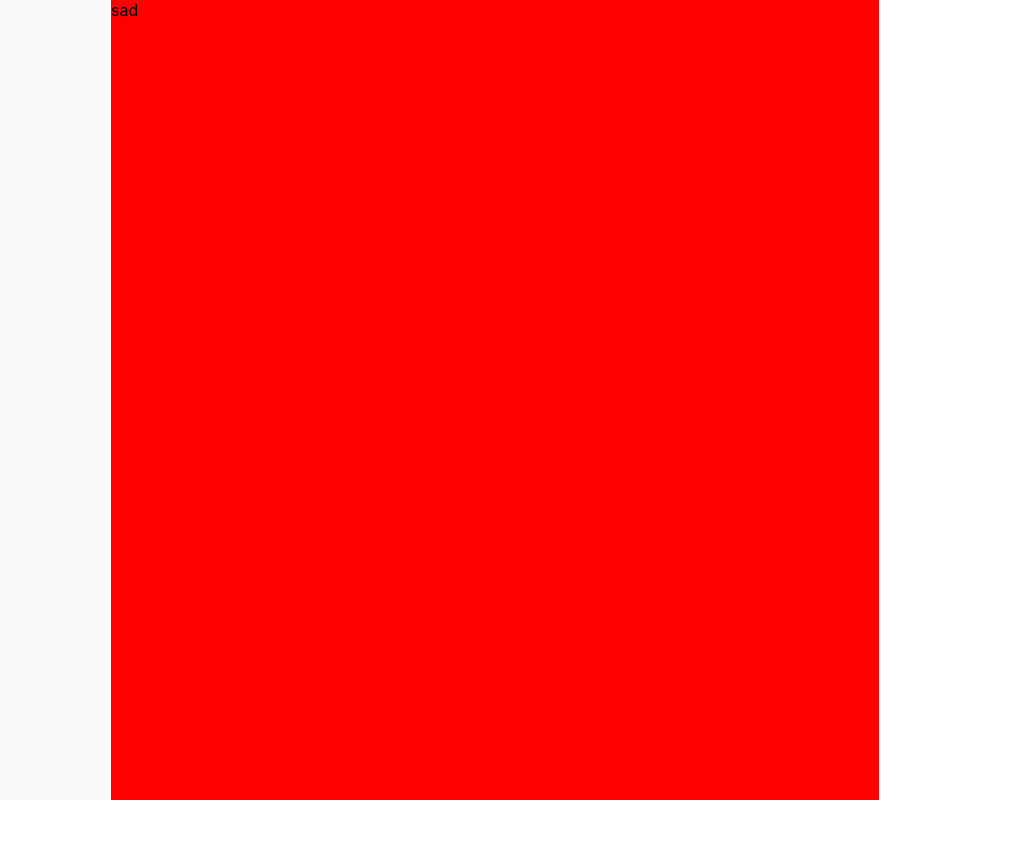
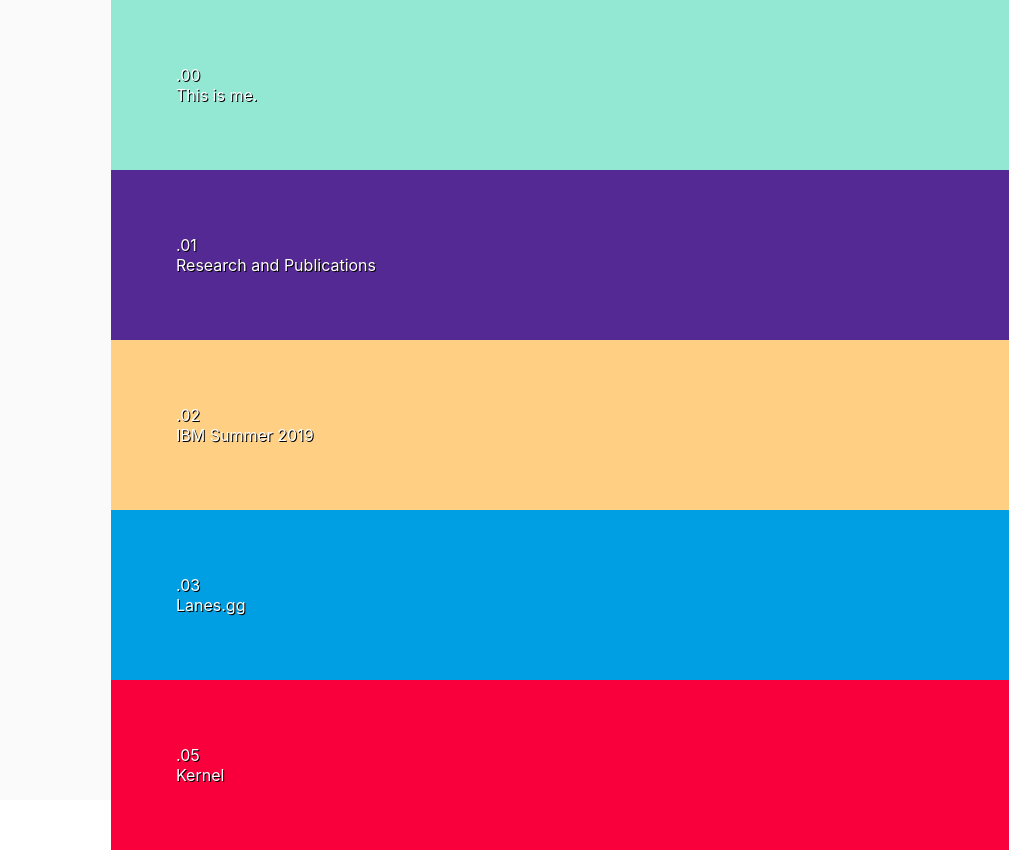
Before and after one commit to achen1738/M-E, a React app in the folder frontend/: page / in a window 1280 px wide. Shown: the full height of the page, 401-1410 px from the left, 1009 px wide, since content can reach past the window. Before the commit the page ends 800 px from the top, so only its background shows below. Built offline with nearby package versions, Linux system fonts and the light colour scheme.

Commit message:
Realized I don't need to move the files around just need to 'npm run build' to deply, created some modular code for the content page, but might need to rethink it

```diff
--- a/frontend/package.json
+++ b/frontend/package.json
@@ -2,6 +2,7 @@
   "name": "my-app",
   "version": "0.1.0",
   "private": true,
+  "homepage": "https://achen1738.github.io/react-gh-pages",
   "dependencies": {
     "react": "^16.8.6",
     "react-dom": "^16.8.6",
@@ -12,7 +13,9 @@
     "start": "react-scripts start",
     "build": "react-scripts build",
     "test": "react-scripts test",
-    "eject": "react-scripts eject"
+    "eject": "react-scripts eject",
+    "predeploy": "npm run build",
+    "deploy": "gh-pages -d build"
   },
   "eslintConfig": {
     "extends": "react-app"
--- a/frontend/src/components/content/content.js
+++ b/frontend/src/components/content/content.js
@@ -1,10 +1,39 @@
 import React, { Component } from "react";
 import styles from "./content.module.css";
+import OuterCard from "./myWork/outerCard";
 
 class Content extends Component {
   state = {};
   render() {
-    return <div className={styles.container}>sad</div>;
+    return (
+      <div className={styles.container}>
+        <OuterCard
+          color={styles.teal}
+          numWork={".00"}
+          description={"This is me."}
+        />
+        <OuterCard
+          color={styles.mediumPurple}
+          numWork={".01"}
+          description={"Research and Publications"}
+        />
+        <OuterCard
+          color={styles.beige}
+          numWork={".02"}
+          description={"IBM Summer 2019"}
+        />
+        <OuterCard
+          color={styles.mediumBlue}
+          numWork={".03"}
+          description={"Lanes.gg"}
+        />
+        <OuterCard
+          color={styles.brightRed}
+          numWork={".05"}
+          description={"Kernel"}
+        />
+      </div>
+    );
   }
 }
 
--- a/frontend/src/components/content/content.module.css
+++ b/frontend/src/components/content/content.module.css
@@ -6,6 +6,24 @@
   margin-left: 40%;
   float: none;
   clear: none;
-  background-color: red;
-  height: 100vh;
 }
+
+.teal {
+  background-color: #92e8d3;
+}
+
+.mediumPurple {
+  background-color: rgb(84, 41, 148);
+}
+
+.brightRed {
+  background-color: #f9003c;
+}
+
+.beige {
+  background-color: #ffcf84;
+}
+
+.mediumBlue {
+  background-color: #009ee2;
+}
--- /dev/null
+++ b/frontend/src/components/content/myWork/innerCard.js
@@ -0,0 +1,16 @@
+import React, { Component } from "react";
+import styles from "./myWork.module.css";
+class InnerCard extends Component {
+  state = {};
+  render() {
+    return (
+      <div className={styles.innerCard}>
+        <div className={styles.numWork}>{this.props.numWork}</div>
+        <div className={styles.image} />
+        <div className={styles.description}>{this.props.description}</div>
+      </div>
+    );
+  }
+}
+
+export default InnerCard;
--- /dev/null
+++ b/frontend/src/components/content/myWork/myWork.module.css
@@ -0,0 +1,10 @@
+.container {
+  height: auto;
+  padding: 65px;
+  width: 100%;
+}
+
+.innerCard {
+  color: white;
+  text-shadow: 1px 1px black;
+}
--- /dev/null
+++ b/frontend/src/components/content/myWork/outerCard.js
@@ -0,0 +1,19 @@
+import React, { Component } from "react";
+import styles from "./myWork.module.css";
+import InnerCard from "./innerCard";
+class Myself extends Component {
+  state = {};
+  render() {
+    return (
+      <div className={[styles.container, this.props.color].join(" ")}>
+        <InnerCard
+          numWork={this.props.numWork}
+          image={this.props.image}
+          description={this.props.description}
+        />
+      </div>
+    );
+  }
+}
+
+export default Myself;
```
Also changed, not shown: index.html (+1 -1 lines), 1 other file.
